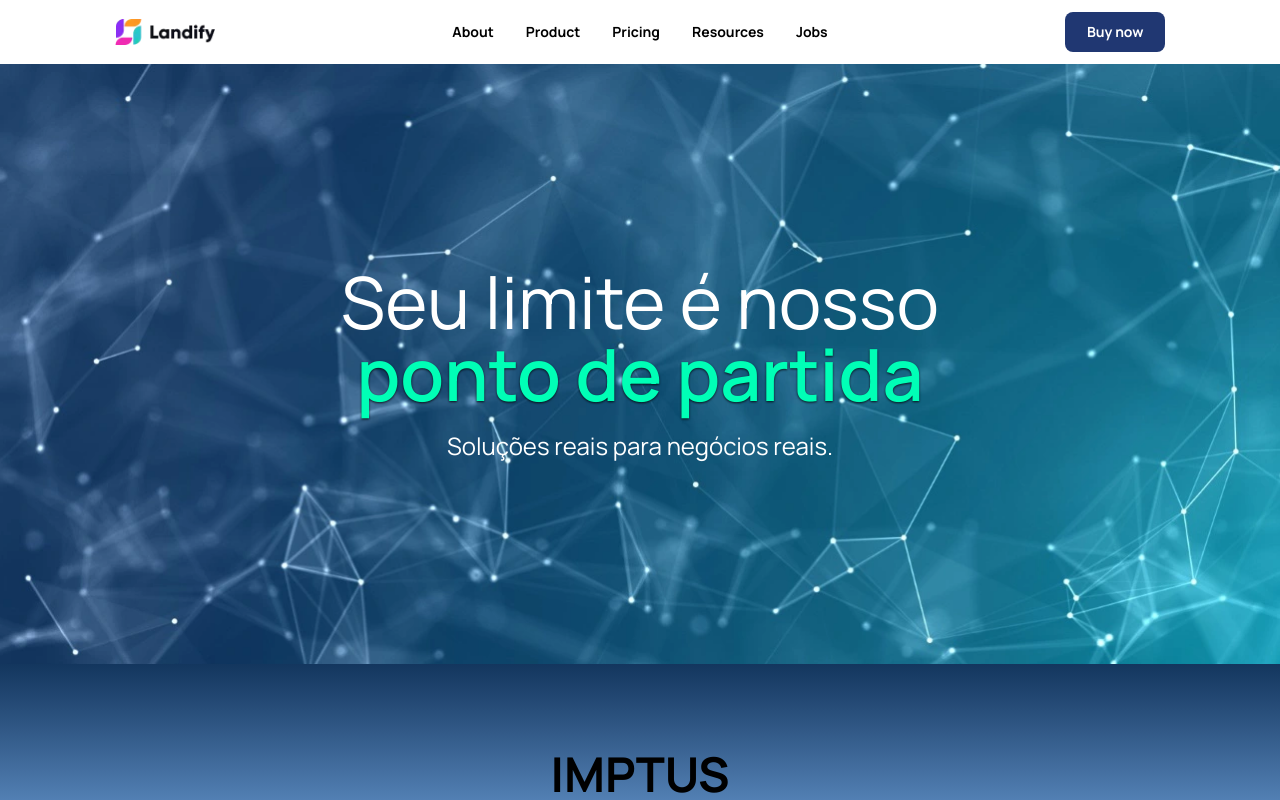
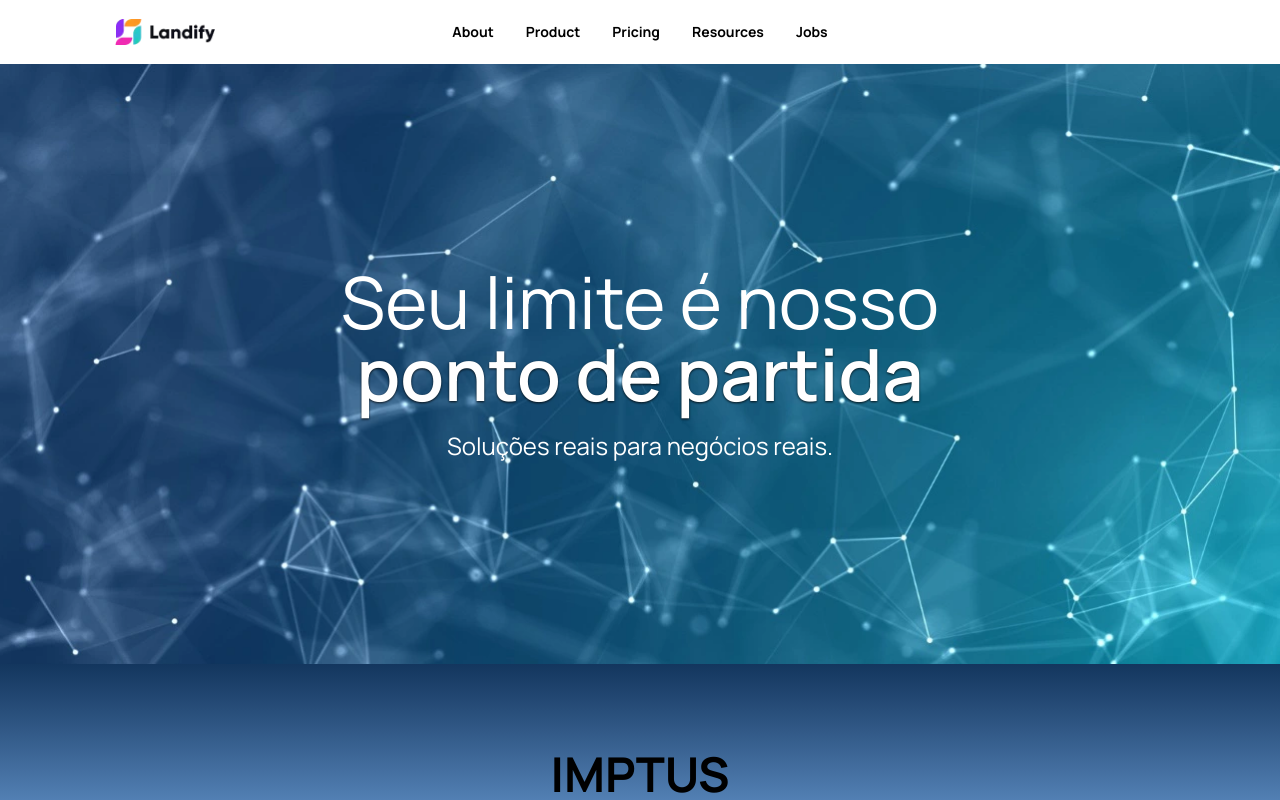
Before and after one commit to igorfrag/imptus, a Next.js app: page / in a window 1280 px wide. Shown: the top 800 px of the page. Built offline with nearby package versions, Linux system fonts and the light colour scheme.

Commit message:
styles: change color palette

```diff
--- a/src/styles/globals.css
+++ b/src/styles/globals.css
@@ -1,10 +1,29 @@
 @import 'tailwindcss';
 
 @theme {
-  --color-primary: oklch(0.3536 0.1058 265.33);
-  --color-secondary: #00ffb6;
-  --color-accent: #00bf88;
-  --color-landingPageButton: #8C30F5;
+  --color-primary-azulprofundo: #012437;
+  --color-primary-azulescuro: #00354d;
+  --color-primary-azulintermediario: #056687;
+  --color-primary-azulclaro: #5d8a9f;
+  --color-primary-azultecnologico: #1babca;
+  --color-secondary-laranjaqueimado: #ff6b35;
+  --color-secondary-azulneon: #0ff0ff;
+  --color-neutral-cinzaclaro: #f5f5f5;
+  --color-neutral-cinzamedio: #e0e0e0;
+  --color-neutral-black: #000000;
+  --color-neutral-branco: #ffffff;
+
+  --background-gradient-azul: linear-gradient(
+    to right,
+    var(--color-primary-azulprofundo),
+    var(--color-primary-azultecnologico)
+  );
+}
+
+@layer utilities {
+  .bg-gradient-azul {
+    background-image: var(--background-gradient-azul);
+  }
 }
 
 html,
```
